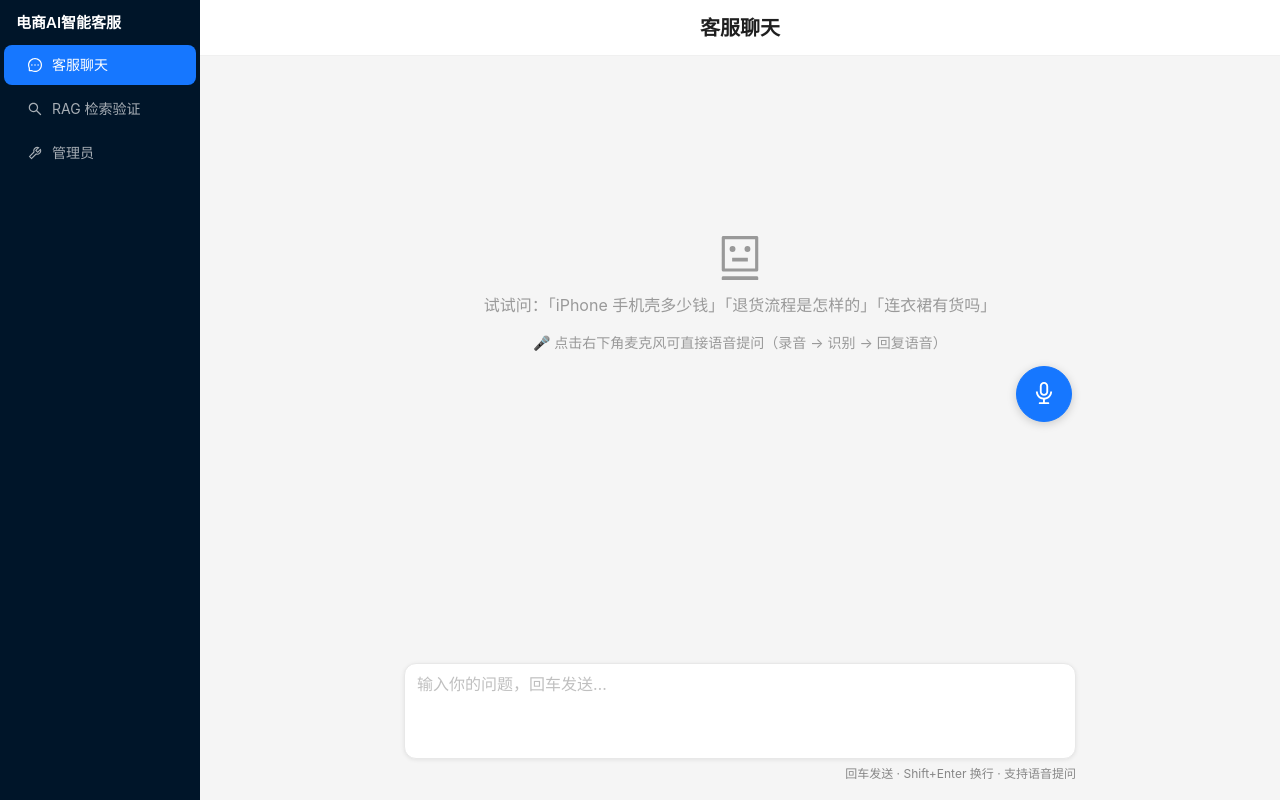
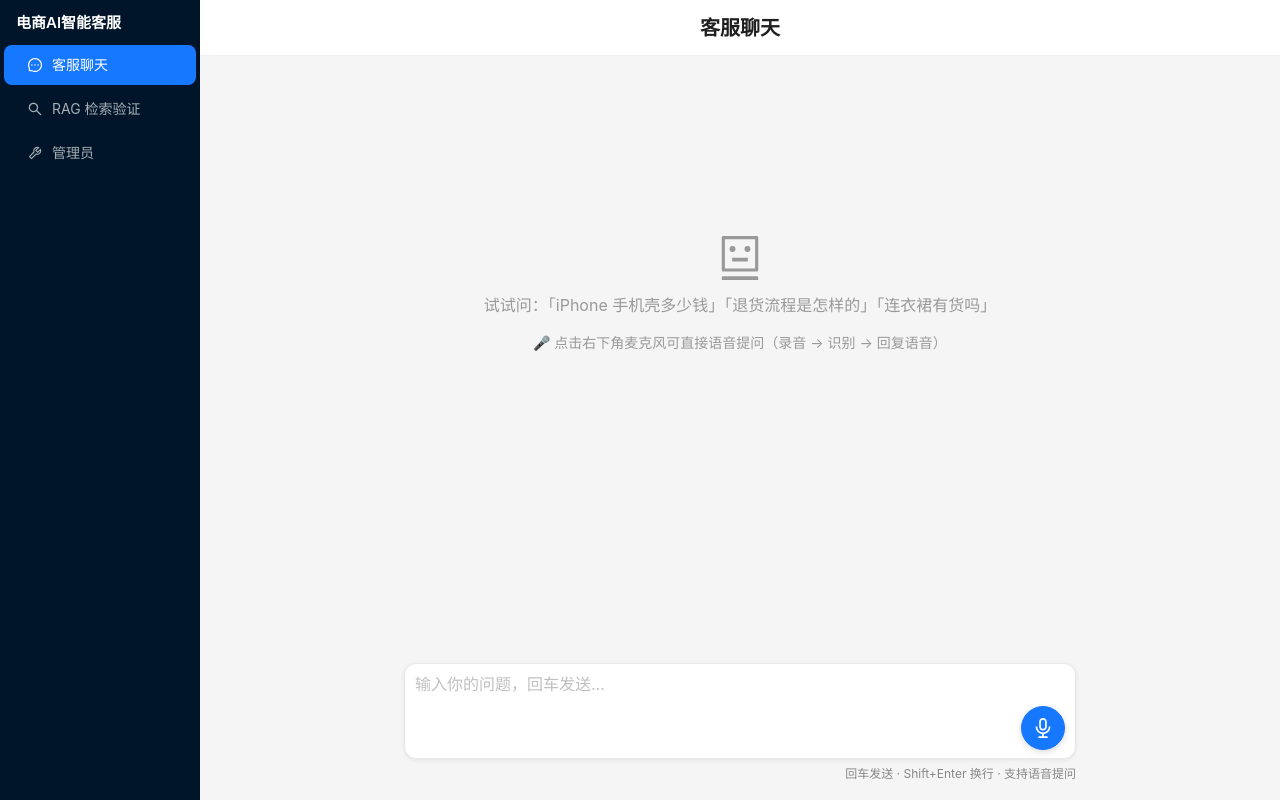
Before and after one commit to 2265526/AI_Sentix, a React (Vite) app in the folder fronted/: page / in a window 1280 px wide. Built offline with nearby package versions, Linux system fonts and the light colour scheme.

Commit message:
Add files via upload

```diff
--- a/fronted/src/pages/ChatPage.jsx
+++ b/fronted/src/pages/ChatPage.jsx
@@ -107,8 +107,10 @@ export default function ChatPage() {
   }
 
   // ---------- 语音对话（录音 → /v1/chat/audio → 播放回复） ----------
+  // 麦克风状态独立：只有用户点击录音（recording）才显示"使用中"，
+  // 客服回复（LLM 处理 / 播放语音）不影响麦克风状态，可与用户录音并发
   const startRecord = async () => {
-    if (loading || recording) return
+    if (recording) return  // 仅防连点重复录音；请求进行中不拦截（麦克风与客服回复并发）
     if (!navigator.mediaDevices?.getUserMedia) {
       message.warning('当前浏览器不支持录音（需 HTTPS 或 localhost）')
       return
@@ -237,34 +239,13 @@ export default function ChatPage() {
             </div>
           ))}
           <div ref={bottomRef} />
-
-          {/* 圆形麦克风按钮：浮动在聊天框右下角，录音时变红（点击停止） */}
-          <Button
-            shape="circle"
-            size="large"
-            icon={<AudioOutlined style={{ fontSize: 22 }} />}
-            onClick={recording ? stopRecord : startRecord}
-            loading={loading}
-            danger={recording}
-            style={{
-              position: 'sticky',
-              float: 'right',
-              bottom: 0,
-              marginRight: 4,
-              width: 56,
-              height: 56,
-              boxShadow: '0 2px 10px rgba(0,0,0,0.18)',
-              background: recording ? '#ff4d4f' : '#1677ff',
-              borderColor: recording ? '#ff4d4f' : '#1677ff',
-              color: '#fff',
-            }}
-          />
         </div>
 
         {/* 音量条 */}
         {volumeBars}
 
-        {/* 输入区：独立卡片（白底圆角，与聊天面板分离），回车即发送 */}
+        {/* 输入区：独立卡片（白底圆角，与聊天面板分离），回车即发送；
+            麦克风按钮固定在输入框右下角，大小适配输入框 */}
         <div style={{ padding: '8px 24px 16px' }}>
           <div
             style={{
@@ -272,7 +253,10 @@ export default function ChatPage() {
               border: '1px solid #e8e8e8',
               borderRadius: 12,
               boxShadow: '0 1px 4px rgba(0,0,0,0.08)',
-              padding: '8px 12px',
+              padding: '8px 10px',
+              display: 'flex',
+              alignItems: 'flex-end',
+              gap: 6,
             }}
           >
             <TextArea
@@ -283,7 +267,22 @@ export default function ChatPage() {
               onPressEnter={(e) => { if (!e.shiftKey) { e.preventDefault(); send() } }}
               disabled={loading}
               variant="borderless"
-              style={{ width: '100%', fontSize: 16, lineHeight: 1.6, resize: 'none', padding: 0 }}
+              style={{ flex: 1, fontSize: 16, lineHeight: 1.6, resize: 'none', padding: 0 }}
+            />
+            <Button
+              shape="circle"
+              icon={<AudioOutlined style={{ fontSize: 20 }} />}
+              onClick={recording ? stopRecord : startRecord}
+              danger={recording}
+              style={{
+                width: 44,
+                height: 44,
+                flexShrink: 0,
+                background: recording ? '#ff4d4f' : '#1677ff',
+                borderColor: recording ? '#ff4d4f' : '#1677ff',
+                color: '#fff',
+                boxShadow: '0 2px 6px rgba(0,0,0,0.15)',
+              }}
             />
           </div>
           <Typography.Text type="secondary" style={{ fontSize: 12, marginTop: 6, display: 'block', textAlign: 'right' }}>
--- a/fronted/src/pages/RagPage.jsx
+++ b/fronted/src/pages/RagPage.jsx
@@ -79,6 +79,8 @@ export default function RagPage() {
             <Descriptions.Item label="总数">{result.total}</Descriptions.Item>
           </Descriptions>
           {result.results.length === 0 && <Typography.Text type="secondary">没有通过阈值的结果。</Typography.Text>}
+          {/* 结果列表：框内滚动（不与整页滚动冲突） */}
+          <div style={{ maxHeight: 'calc(100vh - 360px)', overflowY: 'auto', paddingRight: 4 }}>
             {result.results.map((r, i) => (
               <Card key={r.chunk_id} size="small" style={{ marginBottom: 8 }}>
                 <Space wrap style={{ marginBottom: 6 }}>
@@ -96,6 +98,7 @@ export default function RagPage() {
                 </Typography.Paragraph>
               </Card>
             ))}
+          </div>
         </Card>
       )}
     </div>
```
Lines whose indentation alone changed are shown as unchanged.
